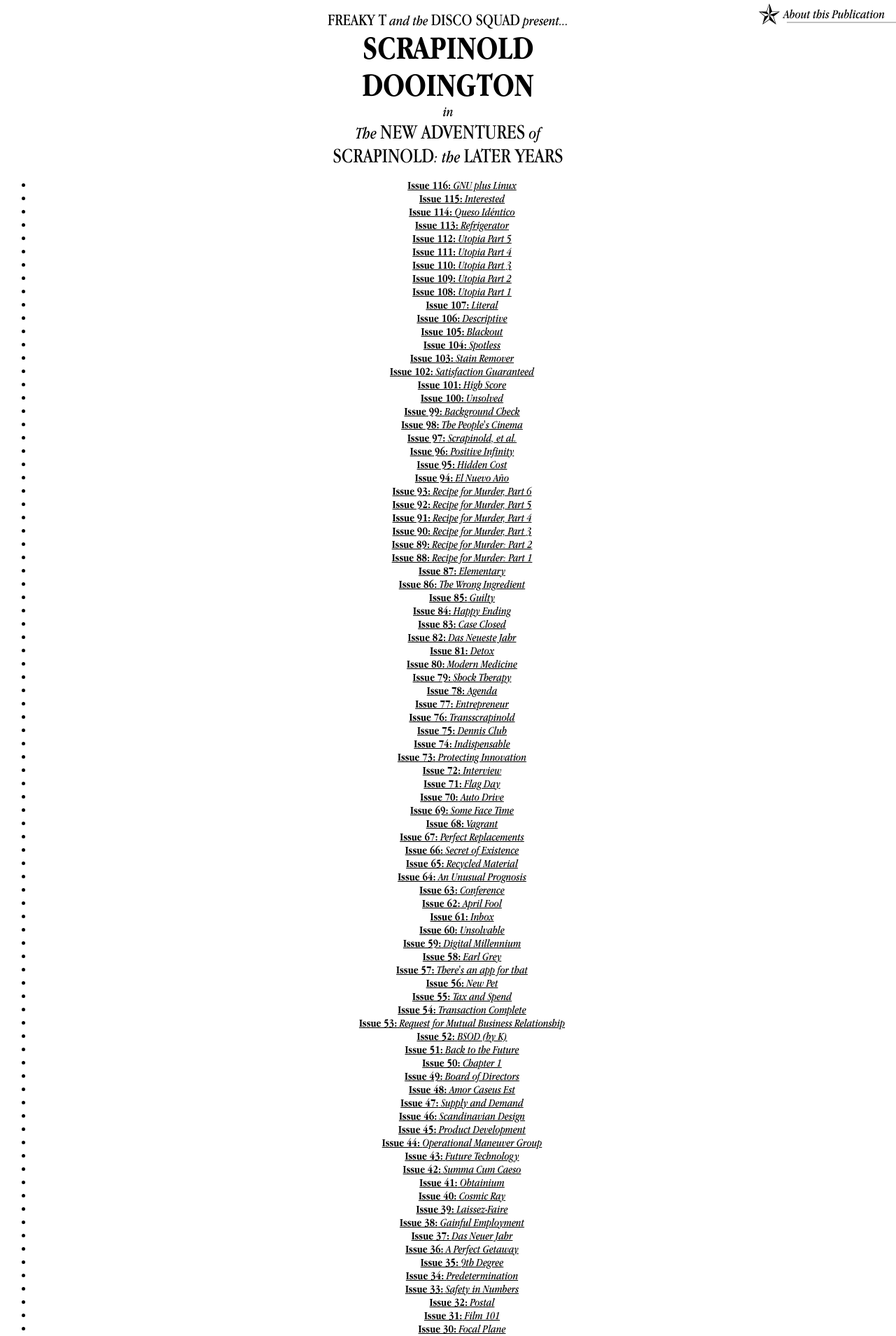
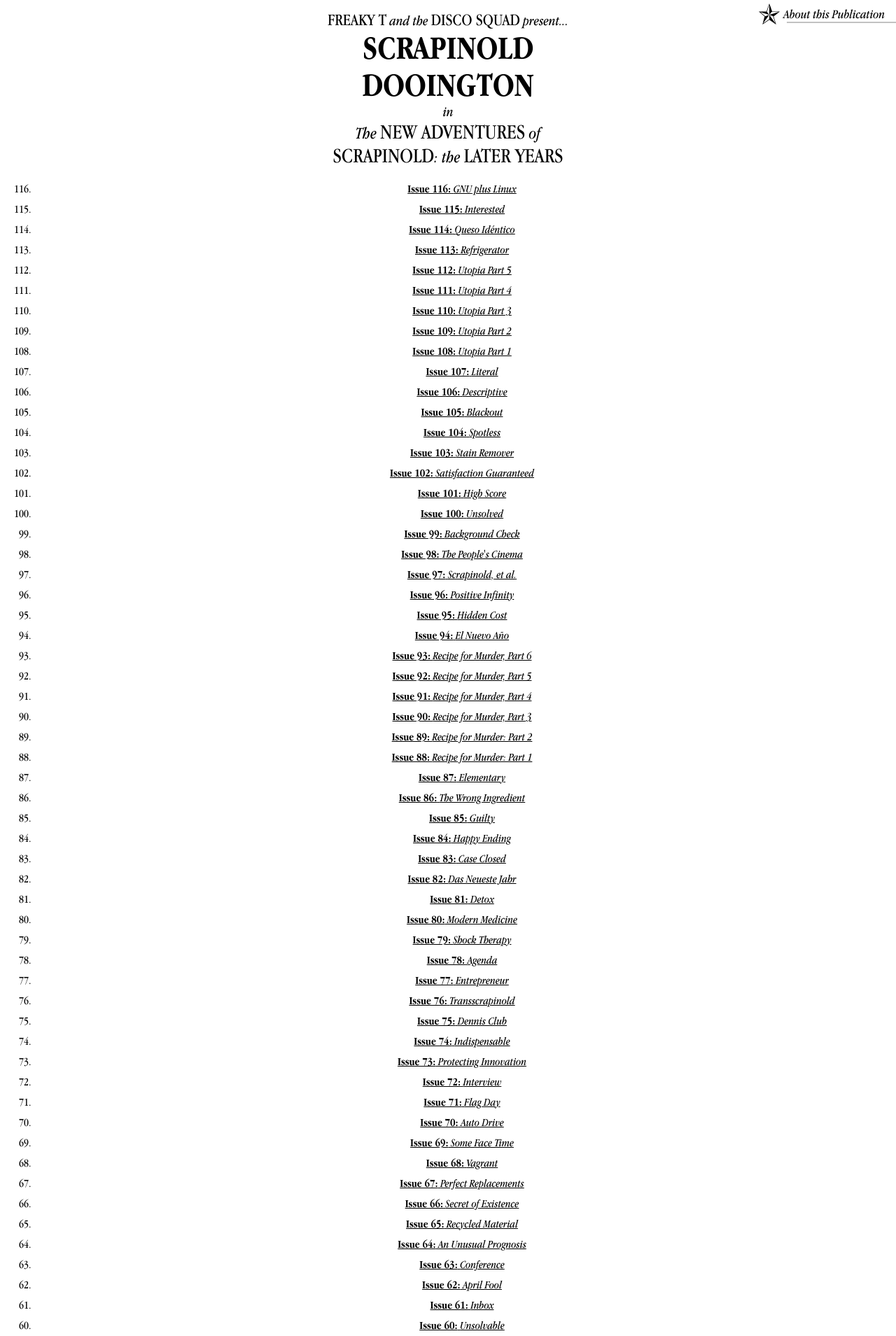
Before and after one commit to Scrapinold/scrapinold.github.io, a Jekyll site: the page built from list.html, in a window 1280 px wide. Shown: the top 1909 px of the page at 70% size. Built offline with Jekyll 4.4.1, drawn with Linux system fonts in a browser that asks for light colours; nearby versions of some CDN libraries.

```diff
--- a/css/main.css
+++ b/css/main.css
@@ -287,23 +287,99 @@
   background-image: url('images/icon-current.svg');
 }
 
-.notes-button {
-  border: 1px solid #0000004f;
+#notes-button {
+  background-color: white;
+  border: 0 none;
+  font-family: inherit;
+  font-style: italic;
+  /* text-decoration: underline; */
+  font-size: inherit;
+  display: flex;
+  cursor: pointer;
+  margin: 0 auto;
+  position: relative;
+  z-index: 2;
+}
+
+#notes-button::before {
+  content: '';
+  width: 16px;
+  height: 16px;
+  margin-right: 4px;
+  display: block;
+  background-image: url('images/icon-notes.svg');
+}
+
+.notes-text {
+  /* display: none; */
+  padding: 12px;
+  border-radius: 8px;
+  border: 2px dashed black;
+  width: fit-content;
+  margin: 0 auto;
+  margin-top: -10px;
+  position: relative;
+  z-index: 1;
+  font-family: ui-monospace,
+             Menlo, Monaco,
+             "Cascadia Mono", "Segoe UI Mono",
+             "Roboto Mono",
+             "Oxygen Mono",
+             "Ubuntu Monospace",
+             "Source Code Pro",
+             "Fira Mono",
+             "Droid Sans Mono",
+             "Courier New", monospace;
+  font-size: 14px;
+  max-width: 480px;
+  line-height: 21px;
+  text-align: left;
+  opacity: 0;
+  transition: 250ms ease all;
+  transform-origin: top center;
+  transform: scaleY(0);
+  /* display: none; */
+}
+
+.notes-text > p {
+  margin: 0;
+}
+.notes-text > p:not(:last-child) {
+  margin-bottom: 4px;
+  padding-bottom: 4px;
+  border-bottom: 1px solid #ddd;
+}
+
+.notes-text.notes-visible {
+  /* display: block; */
+  opacity: 1;
+  /* font-size: 14px; */
+  transform: scaleY(1);
+}
+
+  /* macos button if i ever want to bring that back */
+  /* border: 1px solid #0000004f;
   padding: 2px 10px;
   border-radius: 18px;
   background-color: #f0f0f0;
   color: black;
   font-family: Lucida Grande;
   font-size: 13px;
-  /* box-shadow: inset 0px -8px 9px white, inset 0px -13px 0px #0000002e, 0px 1px 2px #00000038; */
-  box-shadow: inset 0px -8px 10px white, inset 0px -8px 0px 4px #0000002e, 0px 1px 2px #00000038;
-}
+  box-shadow: inset 0px -8px 10px white, inset 0px -8px 0px 4px #0000002e, 0px 1px 2px #00000038; */
 
 /* about page */
 .post-content {
   text-align: left;
   margin: 0 auto;
   max-width: 960px;
+}
+
+/* list page */
+.issue-list {
+}
+
+.issue-list li {
+  padding: 5px;
 }
 
 /* dark mode */
--- a/list.html
+++ b/list.html
@@ -2,12 +2,10 @@
 layout: default
 ---
 
-<div class="container">
-    <ul class="nav nav-pills nav-stacked">
-    {% for post in site.posts %}
-      <li>
-        <a href="{{ post.url }}"><b>Issue {{ post.issue }}:</b> <i>{{ post.title }}</i></a>
-      </li>
-    {% endfor %}
-    </ul>
-</div>
+<ol class="issue-list" reversed>
+{% for post in site.posts %}
+  <li>
+    <a href="{{ post.url }}"><b>Issue {{ post.issue }}:</b> <i>{{ post.title }}</i></a>
+  </li>
+{% endfor %}
+</ol>
```
Also changed, not shown: _includes/comic.html (+16 -4 lines), _includes/footer.html (+10 -0 lines).
